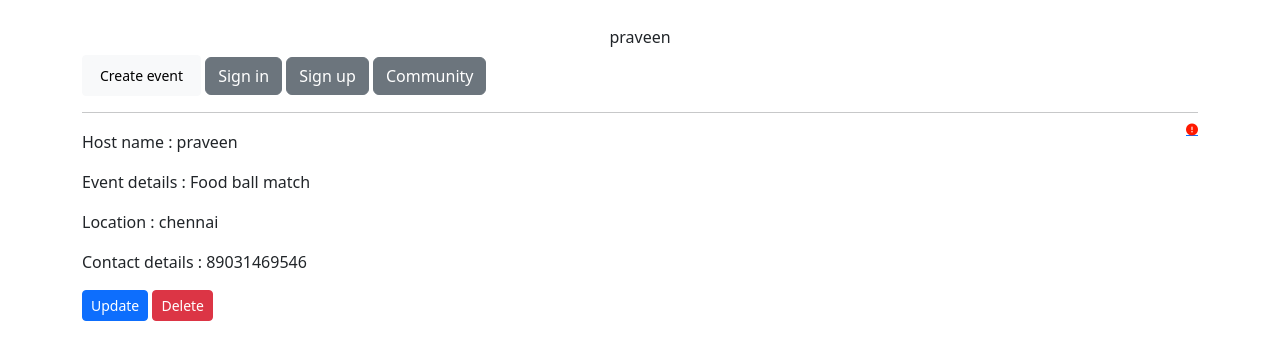
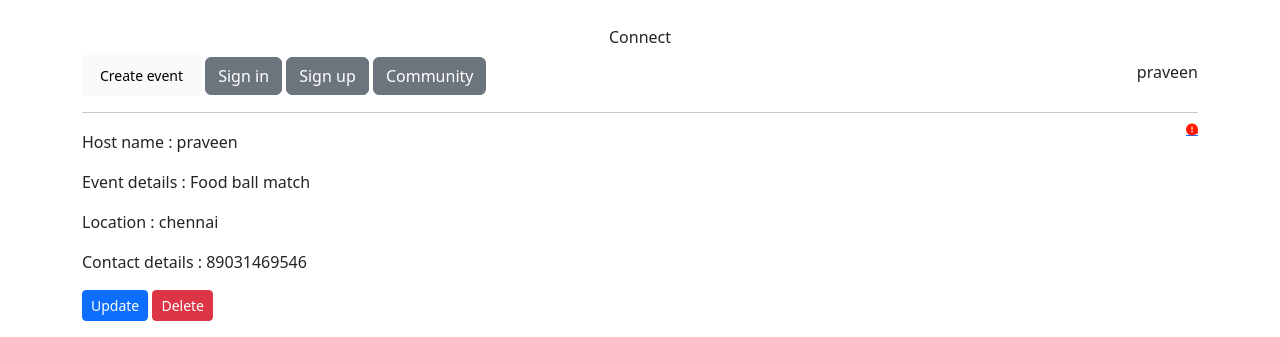
Before and after one commit to Praveensv11/Connect, a Django app: page / in a window 1280 px wide. Shown: the top 337 px of the page. Run offline with Django 4.2, Linux system fonts and the light colour scheme; a user stored in the database is signed in; data comes from the database, SQL or seed files in the repository; both versions use the stored data as it was after the commit.

Commit message:
Report message and float and some styling

```diff
--- a/event/event_app/templates/event/index.html
+++ b/event/event_app/templates/event/index.html
@@ -6,6 +6,7 @@
 
 {% block head %}
     {% load static %}
+    <link href='{% static "css/index.css" %}' rel='stylesheet'>
 {% endblock %}
 
 {% block body %}
@@ -15,8 +16,11 @@
         {% endfor %}
 
         <br>
+        <h6 class="text-center">Connect</h6>
+
+        <div class='d-flex justify-content-between'>
+            <div>
             {% if user.is_authenticated %}
-            <h6 class="text-center">{{ user }}</h6>
                 <button class="btn btn-light btn-sm">
                     <a href="{% url 'event:create_event' %}" class="btn btn-light btn-sm">Create event</a>
                 </button>
@@ -24,11 +28,17 @@
                 <a href="{% url 'event:signin' %}" class="btn btn-secondary">Sign in</a>
                 <a href="{% url 'event:signup' %}" class="btn btn-secondary">Sign up</a>
                 <a href="{% url 'event:community' %}" class="btn btn-secondary">Community</a>
-
+            </div>
+            <div>
+                <h6 class="mt-2">{{ user }}</h6>
+            </div>
+        </div>
         <hr>
         {% if user.is_authenticated %}
             {% for event in events %}
-                <a href="{% url 'event:report' event.id %}" class="d-flex justify-content-end"><i class="fa-solid fa-circle-exclamation fa-xs" style="color: #ff1900;"></i></a>
+                {% comment %} report icon {% endcomment %}
+                <a href="{% url 'event:report' event.id %}" class="d-flex justify-content-end"><i class="fa-solid fa-circle-exclamation fa-xs report" style="color: #ff1900;"></i></a>
+                <p id="reportmessage"></p>
                 <p>Host name : {{ event.Host_name }}</p>
                 <p>Event details : {{ event.Event_details }}</p>
                 <p>Location : {{ event.Location }}</p>
@@ -44,5 +54,6 @@
         {% endif %}
 
         <script src="{% static 'js/messagedis.js' %}"></script>
+        <script src="{% static 'js/index.js' %}"></script>
     </div>
 {% endblock  %}
--- /dev/null
+++ b/event/static/css/index.css
@@ -0,0 +1,9 @@
+#reportmessage{
+    float:right;
+    color:white;
+    background-color: red;
+    font-weight: bold;
+    font-size: small;
+    padding: 2px;
+    border-radius: 6px;
+}
--- /dev/null
+++ b/event/static/js/index.js
@@ -0,0 +1,8 @@
+document.addEventListener('DOMContentLoaded', ()=> {
+    document.querySelector('.report').addEventListener('mouseover', ()=>{
+        document.querySelector('#reportmessage').innerHTML = "Report user"
+    })
+    document.querySelector('.report').addEventListener('mouseout', ()=>{
+        document.querySelector('#reportmessage').innerHTML = ""
+    })
+})
--- a/event/static/js/messagedis.js
+++ b/event/static/js/messagedis.js
@@ -4,6 +4,6 @@ document.addEventListener('DOMContentLoaded', () => {
     messages.forEach(message => {
         setTimeout(() => {
             message.style.display = 'none';
-        }, 5000);
+        }, 4000);
     });
 });
```
Also changed, not shown: event/db.sqlite3, event/static/js/noemptyform.js (indentation only). Lines whose indentation alone changed are shown as unchanged.
